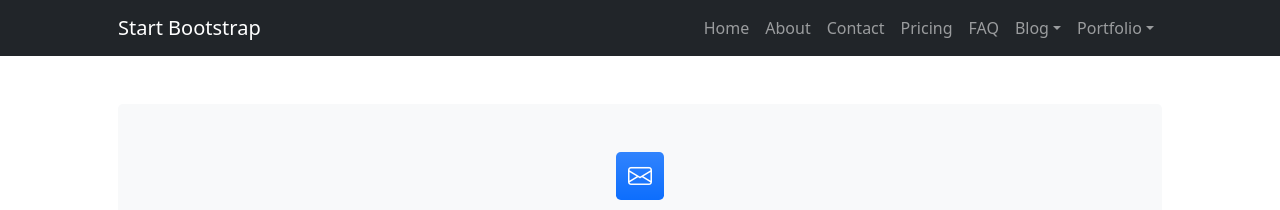
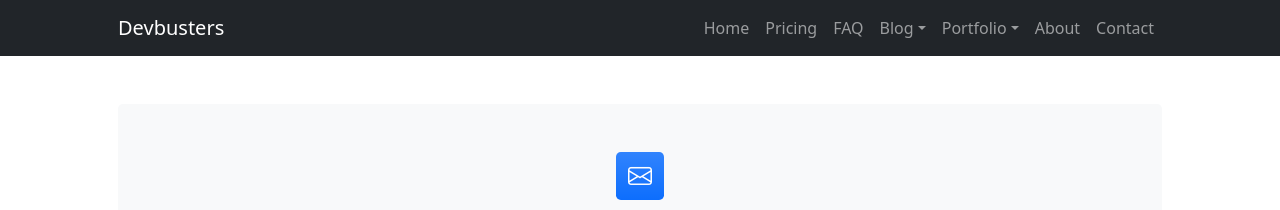
Before and after one commit to Devbusters/devbusters, a Jekyll site: the page built from contact.md, in a window 1280 px wide. Shown: the top 210 px of the page. Built offline with Jekyll 4.4.1, drawn with Linux system fonts in a browser that asks for light colours.

Commit message:
added navigation

```diff
--- a/_layouts/contact.html
+++ b/_layouts/contact.html
@@ -17,41 +17,9 @@
 
 <body class="d-flex flex-column">
     <main class="flex-shrink-0">
-        <!-- Navigation-->
-        <nav class="navbar navbar-expand-lg navbar-dark bg-dark">
-            <div class="container px-5">
-                <a class="navbar-brand" href="index.html">Start Bootstrap</a>
-                <button class="navbar-toggler" type="button" data-bs-toggle="collapse"
-                    data-bs-target="#navbarSupportedContent" aria-controls="navbarSupportedContent"
-                    aria-expanded="false" aria-label="Toggle navigation"><span
-                        class="navbar-toggler-icon"></span></button>
-                <div class="collapse navbar-collapse" id="navbarSupportedContent">
-                    <ul class="navbar-nav ms-auto mb-2 mb-lg-0">
-                        <li class="nav-item"><a class="nav-link" href="index.html">Home</a></li>
-                        <li class="nav-item"><a class="nav-link" href="about.html">About</a></li>
-                        <li class="nav-item"><a class="nav-link" href="contact.html">Contact</a></li>
-                        <li class="nav-item"><a class="nav-link" href="pricing.html">Pricing</a></li>
-                        <li class="nav-item"><a class="nav-link" href="faq.html">FAQ</a></li>
-                        <li class="nav-item dropdown">
-                            <a class="nav-link dropdown-toggle" id="navbarDropdownBlog" href="#" role="button"
-                                data-bs-toggle="dropdown" aria-expanded="false">Blog</a>
-                            <ul class="dropdown-menu dropdown-menu-end" aria-labelledby="navbarDropdownBlog">
-                                <li><a class="dropdown-item" href="blog-home.html">Blog Home</a></li>
-                                <li><a class="dropdown-item" href="blog-post.html">Blog Post</a></li>
-                            </ul>
-                        </li>
-                        <li class="nav-item dropdown">
-                            <a class="nav-link dropdown-toggle" id="navbarDropdownPortfolio" href="#" role="button"
-                                data-bs-toggle="dropdown" aria-expanded="false">Portfolio</a>
-                            <ul class="dropdown-menu dropdown-menu-end" aria-labelledby="navbarDropdownPortfolio">
-                                <li><a class="dropdown-item" href="portfolio-overview.html">Portfolio Overview</a></li>
-                                <li><a class="dropdown-item" href="portfolio-item.html">Portfolio Item</a></li>
-                            </ul>
-                        </li>
-                    </ul>
-                </div>
-            </div>
-        </nav>
+        <!-- Navigation -->
+        {% include navigation.html %}
+
         <!-- Page content-->
         <section class="py-5">
             <div class="container px-5">
```
